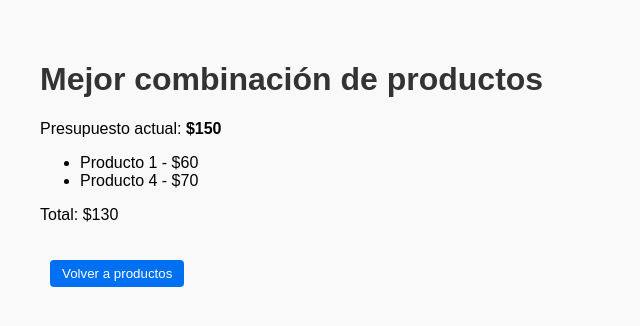
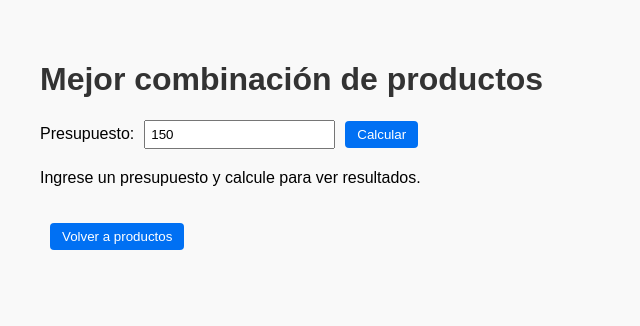
Before and after one commit to sebastianpineda-14/Carrito-de-Compras, a Next.js app: page /best-combination in a window 1280 px wide. Shown: the top 326 px of the page, without its empty margins (0-640 px from the left). Built offline with nearby package versions, Linux system fonts and the light colour scheme.

Commit message:
Agregar valor dinámico

```diff
--- a/pages/best-combination.js
+++ b/pages/best-combination.js
@@ -6,7 +6,6 @@ function findBestCombination(products, budget) {
   let best = [];
   let bestTotal = 0;
 
-  // Usamos un enfoque simple probando todas las combinaciones
   const totalComb = 1 << products.length; // 2^n combinaciones
   for (let mask = 0; mask < totalComb; mask++) {
     let current = [];
@@ -30,6 +29,8 @@ function findBestCombination(products, budget) {
 
 export default function BestCombinationPage() {
   const [budget, setBudget] = useState(150);
+  const [result, setResult] = useState([]);
+
   const products = [
     { id: 1, name: "Producto 1", price: 60 },
     { id: 2, name: "Producto 2", price: 100 },
@@ -37,15 +38,42 @@ export default function BestCombinationPage() {
     { id: 4, name: "Producto 4", price: 70 }
   ];
 
-  const result = findBestCombination(products, budget);
+  const totalAll = products.reduce((acc, p) => acc + p.price, 0);
+
+  const handleCalculate = (e) => {
+    e.preventDefault();
+
+    // Si el presupuesto alcanza para todo, devolvemos todos los productos
+    if (budget >= totalAll) {
+      setResult(products);
+    } else {
+      const best = findBestCombination(products, budget);
+      setResult(best);
+    }
+  };
 
   return (
     <div style={{ padding: "20px", fontFamily: "Arial" }}>
       <h1>Mejor combinación de productos</h1>
-      <p>
-        Presupuesto actual: <strong>${budget}</strong>
-      </p>
 
+      <form onSubmit={handleCalculate} style={{ marginBottom: "20px" }}>
+        <label>
+          Presupuesto:
+          <input
+            type="number"
+            value={budget}
+            onChange={(e) => setBudget(Number(e.target.value))}
+            style={{ marginLeft: "10px", padding: "5px" }}
+          />
+        </label>
+        <button type="submit" style={{ marginLeft: "10px" }}>
+          Calcular
+        </button>
+      </form>
+
+      {result.length > 0 ? (
+        <div>
+          <h2>Productos seleccionados:</h2>
           <ul>
             {result.map((p) => (
               <li key={p.id}>
@@ -53,11 +81,19 @@ export default function BestCombinationPage() {
               </li>
             ))}
           </ul>
+          <p>
+            Total: ${result.reduce((acc, p) => acc + p.price, 0)}
+          </p>
 
-      <p>
-        Total: $
-        {result.reduce((acc, p) => acc + p.price, 0)}
+          {budget >= totalAll && (
+            <p style={{ color: "green" }}>
+              ✔ Con este presupuesto puedes comprar todos los productos.
             </p>
+          )}
+        </div>
+      ) : (
+        <p>Ingrese un presupuesto y calcule para ver resultados.</p>
+      )}
 
       <Link href="/">
         <button style={{ marginTop: "20px" }}>Volver a productos</button>
```
Lines whose indentation alone changed are shown as unchanged.
